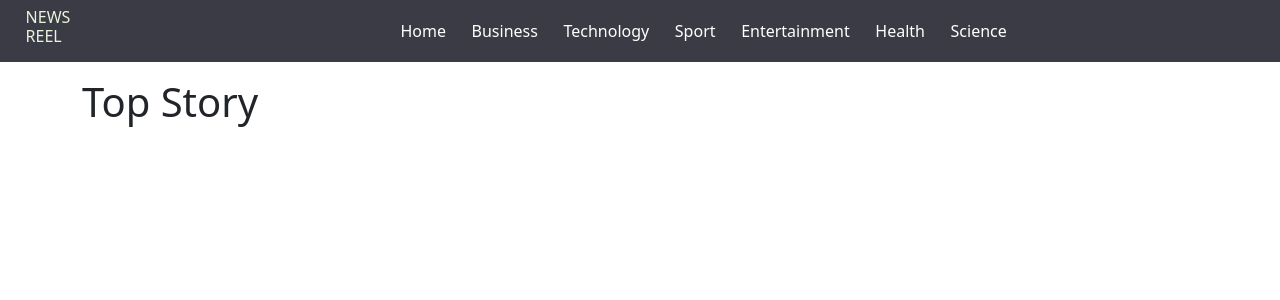
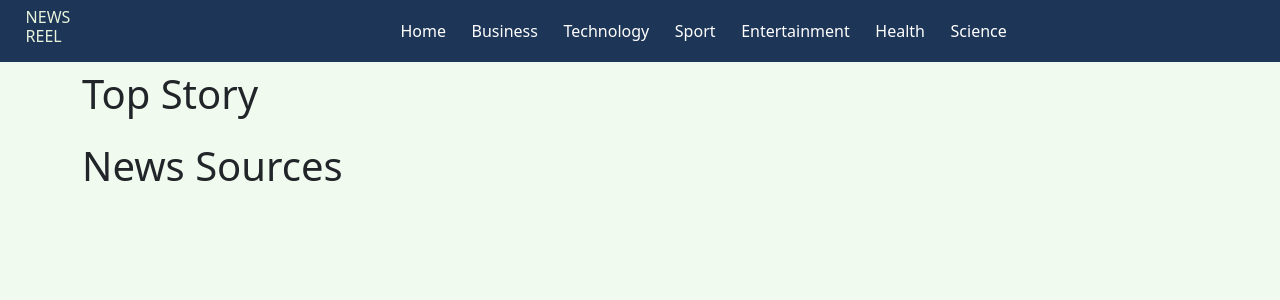
Before and after one commit to Jaffar-Hussein/News-Reel, a Flask app: template app/templates/home.html in a window 1280 px wide. Shown: the top 300 px of the page. Run offline with Flask 2, Linux system fonts and the light colour scheme; the template is opened without the code that fills it, so the values that code supplies are empty; parts of the project's set-up code (start-up, migrations or seed data) failed here and were passed over; some libraries are stand-ins or nearby versions.

Commit message:
st:cards-added background color to cards

```diff
--- a/app/static/css/index.css
+++ b/app/static/css/index.css
@@ -1,6 +1,12 @@
 .navitem{
-    background-color: #3b3b46!important;
+    background-color: #1d3557!important;
 
+}
+body{
+    background-color: #f1faee;
+}
+.newscard{
+    background-color: #457b9d;
 }
 .title a{
     color: #E8F4DC !important;
--- a/app/templates/home.html
+++ b/app/templates/home.html
@@ -3,17 +3,18 @@
 
 {% block content %}
 <div class="container">
-    <h1 class="my-3">
+    <h1 class="my-2">
         Top Story
     </h1>
     {{macro.displaytrending(trending_news)}}
-
-    <div class="m-4">
-
-        <div class="row">
+    <div class="my-4">
+        <h1 class="">
+            News Sources
+        </h1>
+           <div class="row">
             {{macro.displaynewSource(news_sources)}}
 
-        </div>
+           </div>
 
     </div>
 </div>
--- a/app/templates/macros.html
+++ b/app/templates/macros.html
@@ -51,7 +51,7 @@
 {% for source in news %}
 <div class="col-md-4">
     <a href="/sources/{{source.id}}" class="text-decoration-none">
-        <div class="card text-white bg-dark mb-3" style="max-width: 30rem;">
+        <div class="card text-white newscard mb-3" style="max-width: 30rem;  height:40vh">
             <div class="card-body">
 
                 <strong>
```
